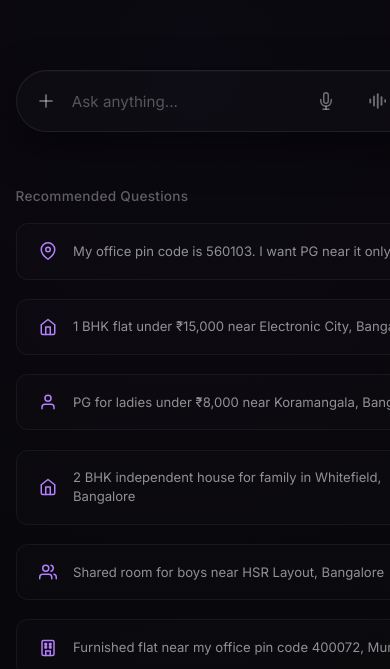
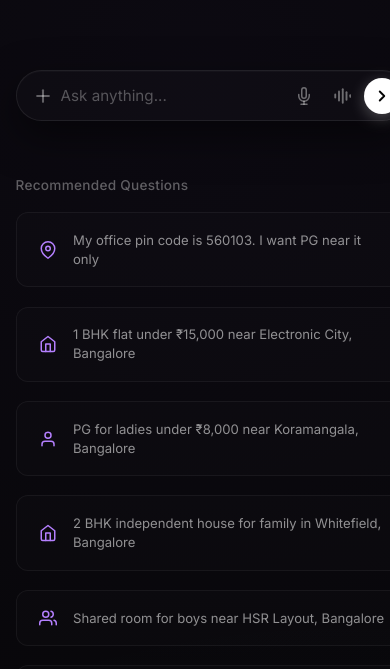
Before and after one commit to Ankushpanday1/KirayaPe, a website built with Vite: page flat-finder.html in a window 390 px wide. Shown: the part 175-844 px from the top of the page. Built offline with nearby package versions, Linux system fonts and the light colour scheme; a web font is replaced by a local one.

Commit message:
fix(ui): prevent search bar send button from disappearing on mobile

```diff
--- a/flat-finder.html
+++ b/flat-finder.html
@@ -293,6 +293,7 @@
             justify-content: center;
             transition: var(--transition-smooth);
             position: relative;
+            flex-shrink: 0;
         }
 
         .search-left-btn:hover {
@@ -302,6 +303,7 @@
 
         .search-input {
             flex: 1;
+            min-width: 0;
             background: transparent;
             border: none;
             outline: none;
@@ -319,6 +321,7 @@
             display: flex;
             align-items: center;
             gap: 0.8rem;
+            flex-shrink: 0;
         }
 
         .search-icon-btn {
@@ -334,6 +337,7 @@
             border-radius: 50%;
             transition: var(--transition-smooth);
             position: relative;
+            flex-shrink: 0;
         }
 
         .search-icon-btn:hover {
@@ -355,6 +359,7 @@
             transition: var(--transition-smooth);
             box-shadow: 0 4px 15px rgba(255, 255, 255, 0.25);
             position: relative;
+            flex-shrink: 0;
         }
 
         .search-action-btn:hover {
@@ -893,11 +898,26 @@
             }
 
             .search-container {
-                padding: 0.5rem 0.5rem 0.5rem 1.2rem;
+                padding: 0.4rem 0.4rem 0.4rem 1.0rem;
+                gap: 0.5rem;
             }
 
             .search-input {
                 font-size: 0.95rem;
+            }
+
+            .search-right-group {
+                gap: 0.4rem;
+            }
+
+            .search-action-btn {
+                width: 36px;
+                height: 36px;
+            }
+
+            .search-icon-btn {
+                width: 32px;
+                height: 32px;
             }
         }
 
```
